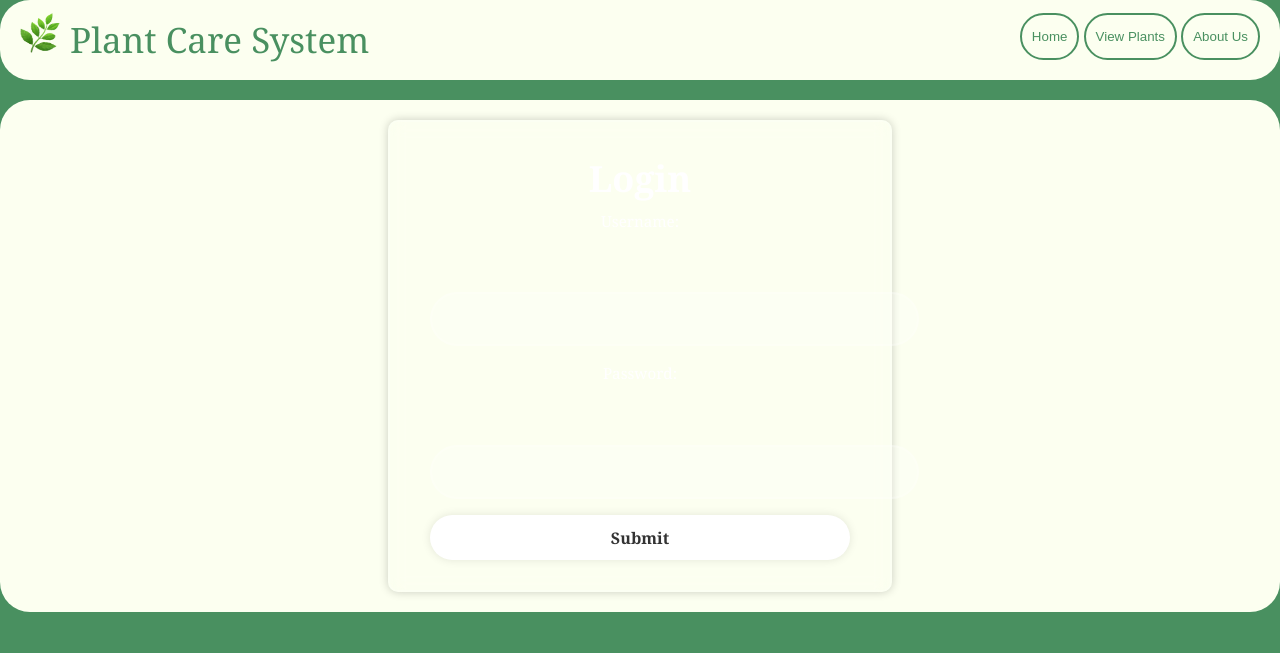
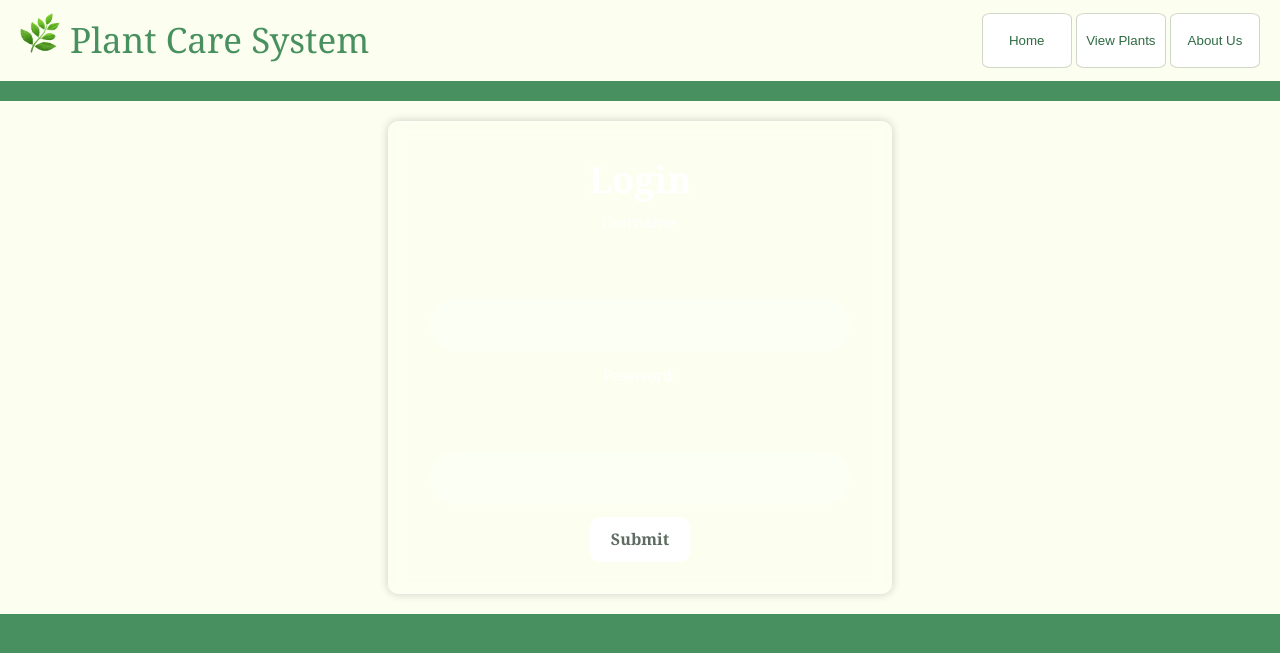
Before and after one commit to poopydesu/485_Plant_Care_System, a PHP site: page /login.html in a window 1280 px wide. Shown: the top 653 px of the page. Run offline with PHP 8.4, Linux system fonts and the light colour scheme.

Commit message:
Attempting

```diff
--- a/src/plants.php
+++ b/src/plants.php
@@ -16,7 +16,6 @@ $plants = $stmt->get_result()->fetch_all(MYSQLI_ASSOC);
 <html lang="en">
 
 <head>
-    <script>window.PLANTS = <?= json_encode($plants, JSON_HEX_TAG | JSON_HEX_AMP | JSON_HEX_APOS | JSON_HEX_QUOT) ?>;</script>
     <meta charset="UTF-8">
     <meta name="viewport" content="width=device-width, initial-scale=1.0">
     <meta name="author" content="Megan Warren">
@@ -25,14 +24,15 @@ $plants = $stmt->get_result()->fetch_all(MYSQLI_ASSOC);
     <link rel="icon" type="image/png" href="assets/favicon.png">
     <link rel="stylesheet" href="style.css">
     <script src="plants.js" defer></script>
+    <script>window.PLANTS = <?= json_encode($plants, JSON_HEX_TAG | JSON_HEX_AMP | JSON_HEX_APOS | JSON_HEX_QUOT) ?>;</script>
 </head>
 
 <body id="index">
     <!-- Nav bar to hold login, view plants, and about us buttons -->
     <nav>
         <!-- Logo/favicon in top left with placeholder name -->
-        <a href="index.html"><img src="assets/favicon.png" alt="Site Logo" width="40" height="40"><span
-                class="logo-text">Plant Care System</span></a>
+       <h1> <a href="index.html"><img src="assets/favicon.png" alt="Site Logo" width="40" height="40"><span
+                class="logo-text">Plant Care System</span></a></h1>
 
         <!-- Form to allow PHP POST method -->
         <form method="POST" action="index.php">
--- a/src/style.css
+++ b/src/style.css
@@ -10,6 +10,7 @@
     --leaf-dark: #22502f;
     --danger: #a63d2f;
     --sel: #e1ecd8;
+    --bg2: #fcfff0;
 }
 
 body {
@@ -39,29 +40,30 @@ h1 {
 /* Styles for consistent top nav bar*/
 nav {
     font-family: Georgia, 'Times New Roman', Times, serif;
+    background-color: var(--bg2);
     display: flex;
     justify-content: space-between;
     padding: 13px 20px;
-    border-radius: 30px;
-    background-color: rgb(252, 255, 240);
+    /* backdrop-filter: blur(8px); */
+    /* position: sticky; */
+    top: 0;
 }
 
 /* Styles for index.html buttons */
 .nav-btn {
-    background-color: rgb(252, 255, 240);
-    color: rgb(73, 144, 96);
-    padding: 14px 10px;
-    border: 2px solid rgb(73, 144, 96);
-    border-radius: 30px;
+    width: 90px;
+    height: 55px;
+    border: 1.5px solid var(--line);
+    border-radius: 10%;
+    background: #fff;
+    color: var(--leaf);
 }
 
 /* Styles for index.html buttons on hover*/
 .nav-btn:hover {
-    background-color: rgb(73, 144, 96);
-    color: rgb(252, 255, 240);
-    padding: 14px 10px;
-    border: 2px solid rgb(252, 255, 240);
-    border-radius: 30px;
+    background-color: var(--line);
+    color: var(--ink);
+    border-radius: 10%;
     transform: translateY(-5px);
 }
 
@@ -72,7 +74,7 @@ a {
 
 /* Styles for logo text in nav bar */
 .logo-text {
-    font-family: Georgia, 'Times New Roman', Times, serif;
+    /* font-family: Georgia, 'Times New Roman', Times, serif; */
     font-size: 35px;
     margin-left: 10px;
     color: rgb(73, 144, 96);
@@ -87,7 +89,6 @@ a {
     display: flex;
     justify-content: flex-start;
     overflow-wrap: break-word;
-    border-radius: 30px;
     justify-content: center;
     align-items: flex-start;
     position: relative;
@@ -98,7 +99,6 @@ a {
     color: rgb(73, 144, 96);
     margin: 20px 0px;
     padding: 20px;
-    border-radius: 30px;
     overflow-wrap: break-word;
     text-align: left;
 }
@@ -157,6 +157,8 @@ a {
     position: relative;
     height: 10px;
     margin: 60px 0;
+    justify-content: center;
+    display: flex;
 }
 
 .input-box input {
@@ -168,7 +170,6 @@ a {
     border: 2px solid rgba(255, 255, 255, 0.2);
     border-radius: 40px;
     font-size: 16px;
-    ;
     color: #fff;
     padding: 20px 45px 20px 20px;
 }
@@ -178,26 +179,29 @@ a {
 }
 
 .input-box i {
-    position: absolute;
     right: 20px;
-    top: 50%;
-    transform: translateY(-50%);
     color: #fff;
     font-size: 20px;
 }
 
 .container .submit-btn {
-    width: 100%;
+    width: 100px;
     height: 45px;
     background: #fff;
     border: none;
     outline: none;
-    border-radius: 40px;
-    box-shadow: 0 0 10px rgba(0, 0, 0, 0.1);
+    border-radius: 10px;
+    font-size: 16px;
+    color: var(--muted);
+    font-weight: 600;
+    position: relative;
+    left: 50%;
+    transform: translateX(-50%);
+}
+
+.container .submit-btn:hover{
+    color: var(--line);
     cursor: pointer;
-    font-size: 16px;
-    color: #333;
-    font-weight: 600;
 }
 
 /* PLANT.HTML STYLES */
```
Also changed, not shown: src/uploads/9984f52f6268ff0f55f961ad20341e2f.webp (added).
